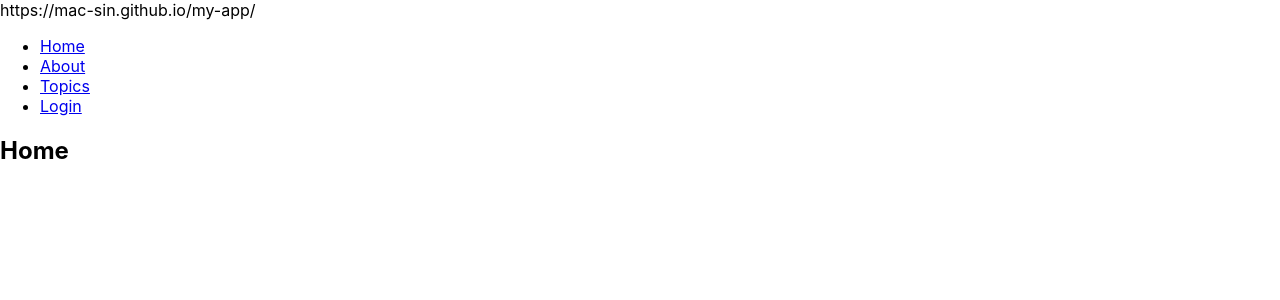
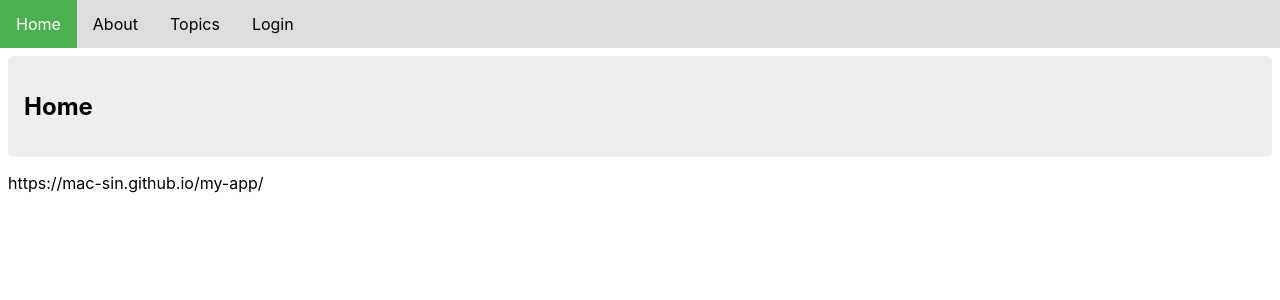
Before and after one commit to mac-sin/my-app, a React (Create React App) app: page / in a window 1280 px wide. Shown: the top 300 px of the page. Built offline with nearby package versions, Linux system fonts and the light colour scheme.

Commit message:
modified Link to NavLink

```diff
--- a/src/App.js
+++ b/src/App.js
@@ -2,37 +2,44 @@
 // https://reacttraining.com/react-router/web/guides/quick-start
 
 // Nested Routing
-import React from "react";
-import { BrowserRouter as Router, Route, Link } from "react-router-dom";
+import React from 'react';
+import { BrowserRouter as Router, Route, NavLink } from "react-router-dom";
 
-function App() {
+const Login = () => {
+  return <div className="container"><h2>Login</h2></div>;
+}
+
+const Home = () => {
+  return <div className="container"><h2>Home</h2></div>;
+}
+
+const About = () => {
+  return <div className="container"><h2>About</h2></div>;
+}
+
+const Topics = ({ match }) => {
   return (
-    <Router>
-      <div>
-        <div>https://mac-sin.github.io/my-app/</div>
-        <Header />
-        <Route exact path="/" component={Home} />
-        <Route path="/about" component={About} />
-        <Route path="/topics" component={Topics} />
-        <Route path="/login" component={Login} />
-      </div>
-    </Router>
+    <div className="container">
+      <h2>Topics</h2>
+      <ul className="nav-bar">
+        <li>
+          <NavLink to={`${match.url}/components/en`} activeClassName="active">Components</NavLink>
+        </li>
+        <li>
+          <NavLink to={`${match.url}/props-v-state/zht`} activeClassName="active">Props v. State</NavLink>
+        </li>
+      </ul>
+      <Route path={`${match.path}/:id/:lang/`} component={Topic} />
+      <Route
+        exact
+        path={match.path}
+        render={() => <h3>Please select a topic.</h3>}
+      />
+    </div>
   );
 }
 
-function Login() {
-  return <h2>Login</h2>;
-}
-
-function Home() {
-  return <h2>Home</h2>;
-}
-
-function About() {
-  return <h2>About</h2>;
-}
-
-function Topic({ match }) {
+const Topic = ({ match }) => {
   console.log(match);
   return (
     <div>
@@ -44,47 +51,38 @@ function Topic({ match }) {
   );
 }
 
-function Topics({ match }) {
+const Header = ({ match }) => {
   return (
-    <div>
-      <h2>Topics</h2>
-
-      <ul>
-        <li>
-          <Link to={`${match.url}/components/en`}>Components</Link>
-        </li>
-        <li>
-          <Link to={`${match.url}/props-v-state/zht`}>Props v. State</Link>
-        </li>
-      </ul>
-
-      <Route path={`${match.path}/:id/:lang/`} component={Topic} />
-      <Route
-        exact
-        path={match.path}
-        render={() => <h3>Please select a topic.</h3>}
-      />
-    </div>
-  );
-}
-
-const Header = () => {
-  return (
-    <ul>
+    <ul className="nav-bar">
       <li>
-        <Link to="/">Home</Link>
+        <NavLink exact to="/" activeClassName="active">Home</NavLink>
       </li>
       <li>
-        <Link to="/about">About</Link>
+        <NavLink to="/about" activeClassName="active">About</NavLink>
       </li>
       <li>
-        <Link to="/topics">Topics</Link>
+        <NavLink to="/topics" activeClassName="active">Topics</NavLink>
       </li>
       <li>
-        <Link to="/login">Login</Link>
+        <NavLink to="/login" activeClassName="active">Login</NavLink>
       </li>
     </ul>
   );
 }
 
+const App = () => {
+  return (
+    <Router>
+      <div>
+        <Header />
+        <Route exact path="/" component={Home} />
+        <Route path="/about" component={About} />
+        <Route path="/topics" component={Topics} />
+        <Route path="/login" component={Login} />
+        <div style={{padding:8}}>https://mac-sin.github.io/my-app/</div>
+      </div>
+    </Router>
+  );
+}
+
 export default App;
--- a/src/index.css
+++ b/src/index.css
@@ -12,3 +12,39 @@ code {
   font-family: source-code-pro, Menlo, Monaco, Consolas, "Courier New",
     monospace;
 }
+
+.container {
+  margin: 8px;
+  padding: 16px;
+  background-color: #eee;
+  border-radius: 6px;
+}
+
+ul.nav-bar {
+  list-style: none;
+  padding: 0;
+  margin: 0;
+  overflow: hidden;
+  background-color: #ddd;
+}
+
+ul.nav-bar li {
+  float: left;
+}
+
+li a {
+  color: black;
+  display: block;
+  text-align: center;
+  padding: 14px 16px;
+  text-decoration: none;
+}
+
+li a:hover {
+  background-color: #ccc;
+}
+
+li a.active {
+  background-color: #4CAF50;
+  color: white;
+}
```
